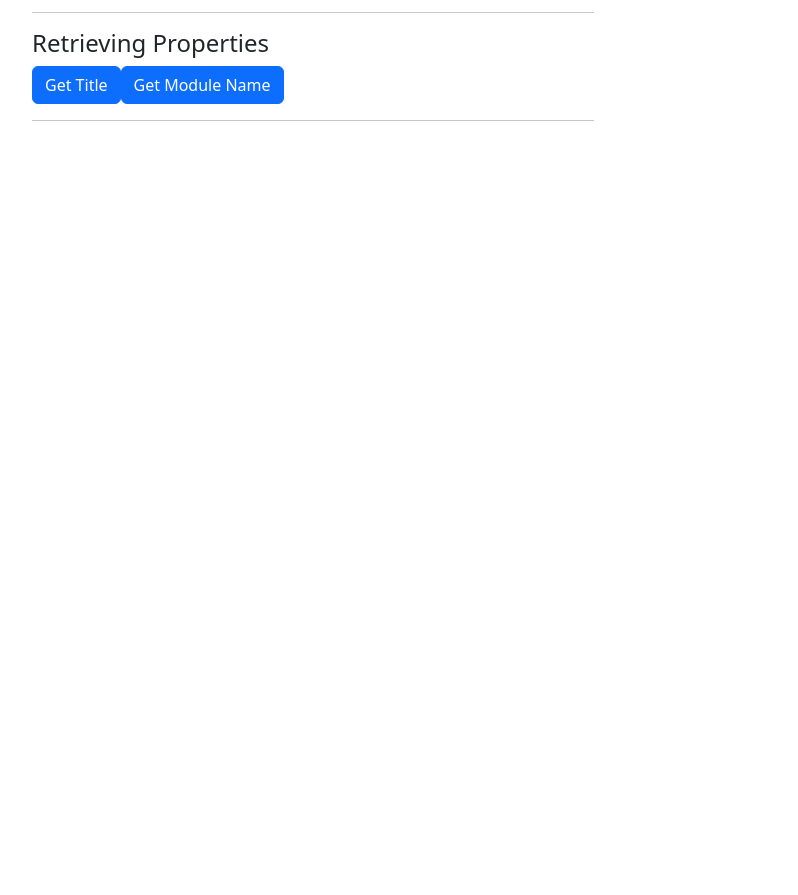
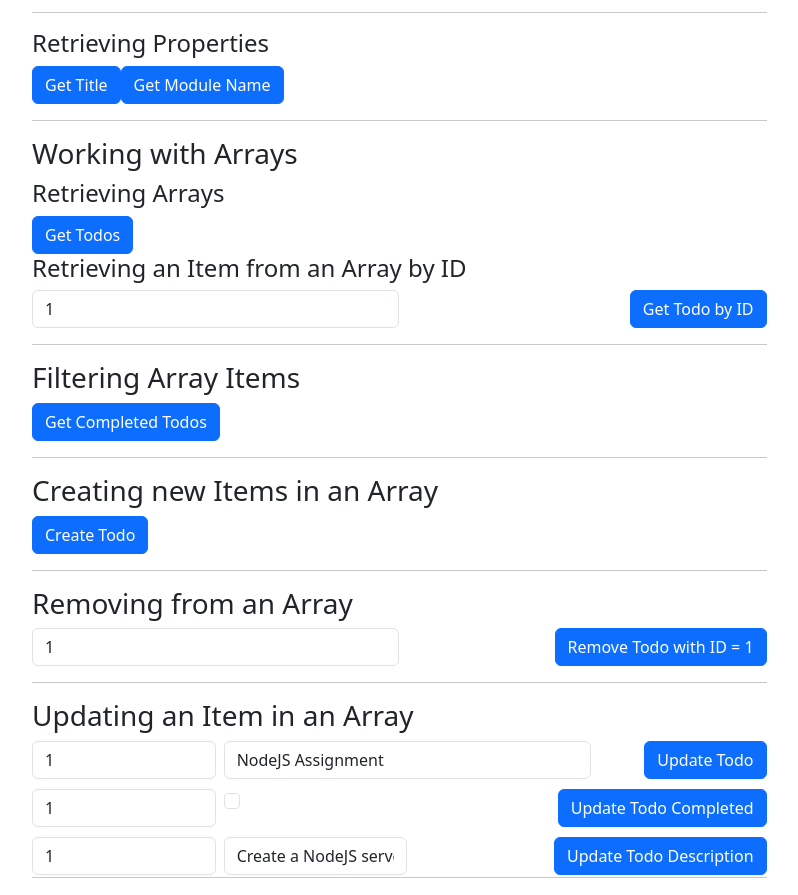
Before and after one commit to aidanroche3/kambaz-next-js, a Next.js app: page /labs/lab5 in a window 1280 px wide. Shown: the part 1300-2195 px from the top of the page, without its empty margins (69-867 px from the left). Before the commit the page ends 1438 px from the top, so only its background shows below. Built offline with nearby package versions, Linux system fonts and the light colour scheme; no server answers.

Commit message:
Up to 5.2.5

```diff
--- /dev/null
+++ b/app/labs/lab5/WorkingWithArrays.tsx
@@ -0,0 +1,131 @@
+"use client";
+
+import { useEffect, useState } from "react";
+import { FormCheck, FormControl } from "react-bootstrap";
+
+const HTTP_SERVER = process.env.NEXT_PUBLIC_HTTP_SERVER;
+export default function WorkingWithArrays() {
+  const API = `${HTTP_SERVER}/lab5/todos`;
+  const [todo, setTodo] = useState({
+    id: "1",
+    title: "NodeJS Assignment",
+    description: "Create a NodeJS server with ExpressJS",
+    due: "2021-09-09",
+    completed: false,
+  });
+  useEffect(() => {
+    console.log("Todo updated:", todo);
+  }, [todo]);
+  return (
+    <div id="wd-working-with-arrays">
+      <h3>Working with Arrays</h3>
+      <h4>Retrieving Arrays</h4>
+      <a id="wd-retrieve-todos" className="btn btn-primary" href={API}>
+        Get Todos
+      </a>
+      <h4>Retrieving an Item from an Array by ID</h4>
+      <a
+        id="wd-retrieve-todo-by-id"
+        className="btn btn-primary float-end"
+        href={`${API}/${todo.id}`}
+      >
+        Get Todo by ID
+      </a>
+      <FormControl
+        id="wd-todo-id"
+        defaultValue={todo.id}
+        className="w-50"
+        onChange={(e) => setTodo({ ...todo, id: e.target.value })}
+      />
+      <hr />
+      <h3>Filtering Array Items</h3>
+      <a
+        id="wd-retrieve-completed-todos"
+        className="btn btn-primary"
+        href={`${API}?completed=true`}
+      >
+        Get Completed Todos
+      </a>
+      <hr />
+      <h3>Creating new Items in an Array</h3>
+      <a
+        id="wd-retrieve-completed-todos"
+        className="btn btn-primary"
+        href={`${API}/create`}
+      >
+        Create Todo
+      </a>
+      <hr />
+      <h3>Removing from an Array</h3>
+      <a
+        id="wd-remove-todo"
+        className="btn btn-primary float-end"
+        href={`${API}/${todo.id}/delete`}
+      >
+        Remove Todo with ID = {todo.id}{" "}
+      </a>
+      <FormControl
+        defaultValue={todo.id}
+        className="w-50"
+        onChange={(e) => setTodo({ ...todo, id: e.target.value })}
+      />
+      <hr />
+      <h3>Updating an Item in an Array</h3>
+      <a
+        href={`${API}/${todo.id}/title/${todo.title}`}
+        className="btn btn-primary float-end"
+      >
+        Update Todo
+      </a>
+      <FormControl
+        defaultValue={todo.id}
+        className="w-25 float-start me-2"
+        onChange={(e) => setTodo({ ...todo, id: e.target.value })}
+      />
+      <FormControl
+        defaultValue={todo.title}
+        className="w-50 float-start"
+        onChange={(e) => setTodo({ ...todo, title: e.target.value })}
+      />
+      <br />
+      <br />
+      <a
+        href={`${API}/${todo.id}/completed/${todo.completed}`}
+        className="btn btn-primary float-end"
+      >
+        Update Todo Completed
+      </a>
+      <FormControl
+        defaultValue={todo.id}
+        className="w-25 float-start me-2"
+        onChange={(e) => setTodo({ ...todo, id: e.target.value })}
+      />
+      <FormCheck
+        defaultChecked={todo.completed}
+        type="checkbox"
+        className="w-25 float-start"
+        onChange={(e) => setTodo({ ...todo, completed: e.target.checked })}
+      />
+      <br />
+      <br />
+      <a
+        href={`${API}/${todo.id}/description/${todo.description}`}
+        className="btn btn-primary float-end"
+      >
+        Update Todo Description
+      </a>
+      <FormControl
+        defaultValue={todo.id}
+        className="w-25 float-start me-2"
+        onChange={(e) => setTodo({ ...todo, id: e.target.value })}
+      />
+      <FormControl
+        defaultValue={todo.description}
+        className="w-25 float-start"
+        onChange={(e) => setTodo({ ...todo, description: e.target.value })}
+      />
+      <br />
+      <hr />
+    </div>
+  );
+}
--- a/app/labs/lab5/page.tsx
+++ b/app/labs/lab5/page.tsx
@@ -3,6 +3,7 @@
 import EnvironmentVariables from "./EnvironmentVariables";
 import PathParameters from "./PathParameters";
 import QueryParameters from "./QueryParameters";
+import WorkingWithArrays from "./WorkingWithArrays";
 import WorkingWithObjects from "./WorkingWithObjects";
 const HTTP_SERVER = process.env.NEXT_PUBLIC_HTTP_SERVER;
 
@@ -20,6 +21,7 @@
       <PathParameters />
       <QueryParameters />
       <WorkingWithObjects />
+      <WorkingWithArrays />
     </div>
   );
 }
```
